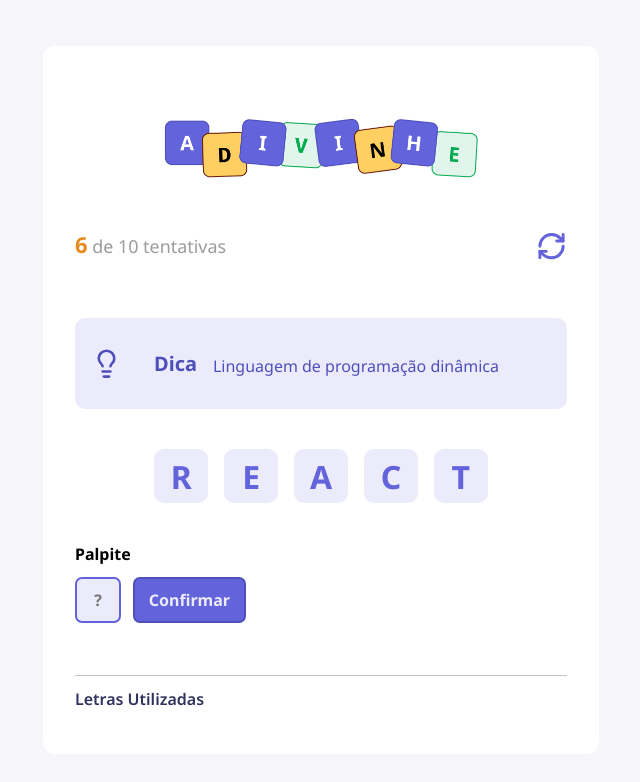
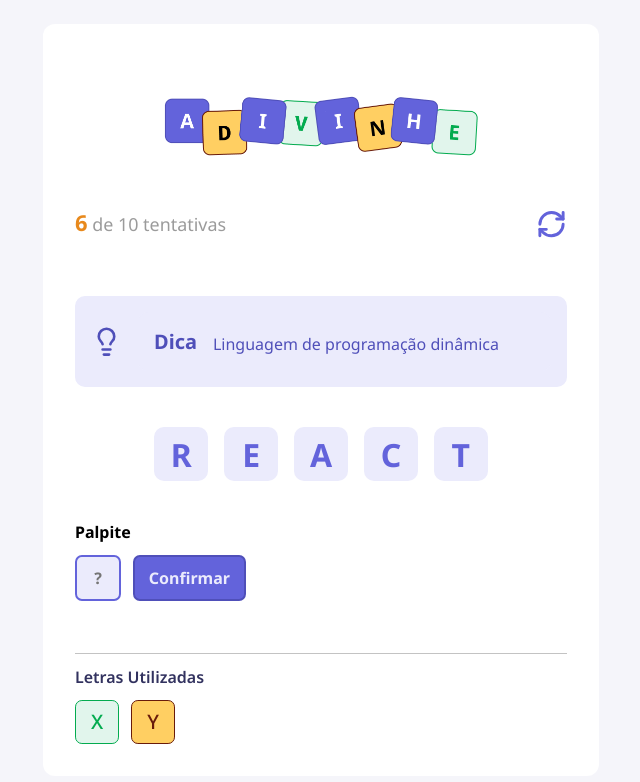
Before and after one commit to sauloregis/Jogo-Adivinhar-Letras, a React (Vite) app: page / in a window 1280 px wide. Shown: the top 782 px of the page, without its empty margins (319-959 px from the left). Built offline with nearby package versions, Linux system fonts and the light colour scheme.

Commit message:
Adição de letras corretas e erradas

```diff
--- a/src/App.tsx
+++ b/src/App.tsx
@@ -4,7 +4,7 @@
 import { Header } from "./components/Header"
 import { Tip } from "./components/Tip"
 import { Letter } from "./components/Letter"
-import { LettersUsed } from "./components/Letters"
+import { LettersUsed } from "./components/LettersUsed"
 
 export default function App() {
 
--- a/src/components/Letter/index.tsx
+++ b/src/components/Letter/index.tsx
@@ -2,11 +2,16 @@
 
 type Props = {
   value?: string
+  size?: "default" | "small"
+  color?: "default" | "correct" | "wrong"
 }
 
-export function Letter ( {value = ""}: Props) {
+export function Letter ( {value = "", size = "default", color = "default"}: Props) {
   return(
-    <div className={styles.letter}>
+    <div className={` ${styles.letter}
+                      ${size === "small" && styles.letterSmall}
+                      ${color === "correct" && styles.letterCorrect}
+                      ${color === "wrong" && styles.letterWrong}`}>
       <span>{value}</span>
     </div>
   )
--- a/src/components/Letter/styles.module.css
+++ b/src/components/Letter/styles.module.css
@@ -14,3 +14,25 @@
   align-items: center;
   justify-content: center;
 }
+
+.letterSmall {
+  width: 2.75rem;
+  height: 2.75rem;
+  border-radius: 0.43rem;
+
+  font-size: 1.25rem;
+  font-weight: 500;
+  border: 1px solid #6363db;
+}
+
+.letterCorrect {
+  background-color: #e1f5ec;
+  border-color: #03ab4f;
+  color: #03ab4f;
+}
+
+.letterWrong {
+  background-color: #ffcf62;
+  border-color: #691b0a;
+  color: #691b0a;
+}
--- a/src/components/Letters/index.tsx
+++ b/src/components/LettersUsed/index.tsx
@@ -1,9 +1,15 @@
 import styles from "./styles.module.css"
+import { Letter } from "../Letter"
 
 export function LettersUsed() {
   return(
     <div className={styles.lettersUsed}>
       <h5>Letras Utilizadas</h5>
+
+      <div>
+        <Letter value="X" size="small" color="correct" />
+        <Letter value="Y" size="small" color="wrong"/>
+      </div>
     </div>
   )
 }
--- a/src/components/Letters/styles.module.css
+++ b/src/components/LettersUsed/styles.module.css
@@ -10,3 +10,9 @@
   font-weight: 600;
   margin: 0.75rem 0;
 }
+
+.lettersUsed > div {
+  display: flex;
+  gap: 0.75rem;
+  flex-wrap: wrap;
+}
```
